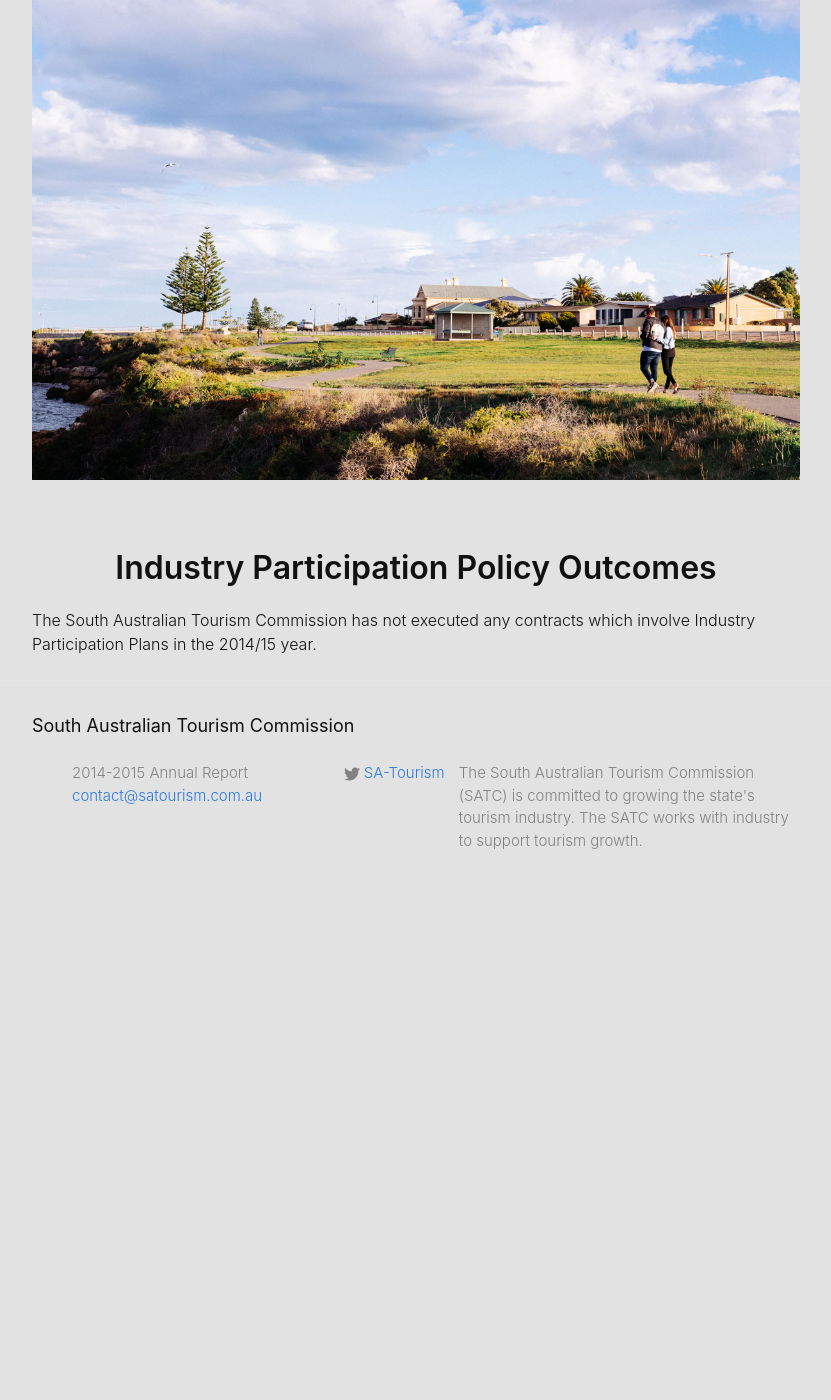
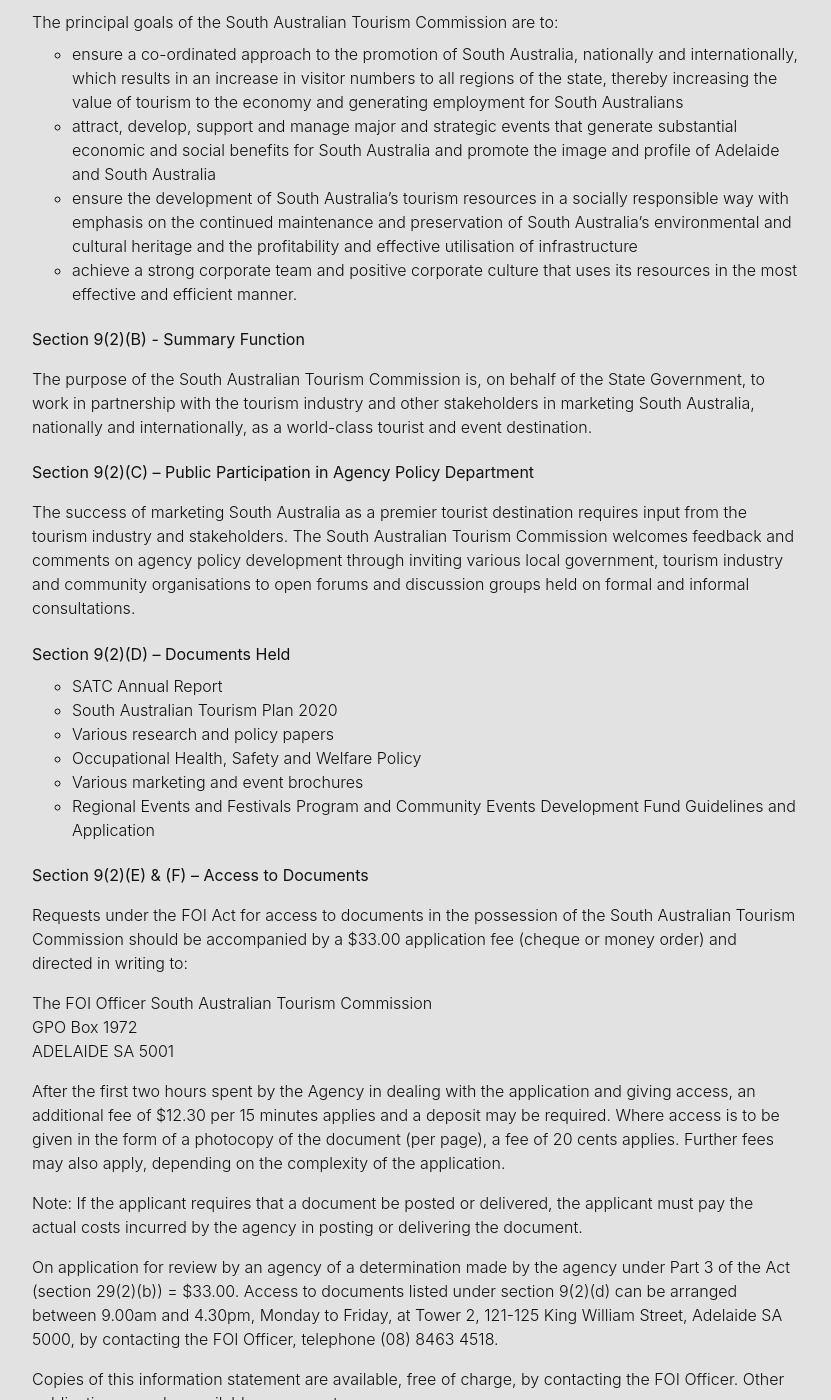
Before and after one commit to jack-alexander/annualreport, a Jekyll site: the page built from index.html, in a window 1280 px wide and 1400 px high, scrolled down 50406 px. Shown: the whole window, without its empty margins (224-1055 px from the left). Built offline with Jekyll 4.4.1, drawn with Linux system fonts in a browser that asks for light colours; a file with an impossible date is left out; before the commit the page ends 51290 px from its top, so only the background shows below that; some of the changed text lies outside the part shown.

Commit message:
Update 2000-01-16-appendices.markdown

```diff
--- a/_posts/2000-01-16-appendices.markdown
+++ b/_posts/2000-01-16-appendices.markdown
@@ -1,7 +1,7 @@
 ---
 layout: post
 title: “Appendices“
-date: {}
+date: 2000-01-17T00:00:00.000Z
 categories: null
 published: true
 ---
```
